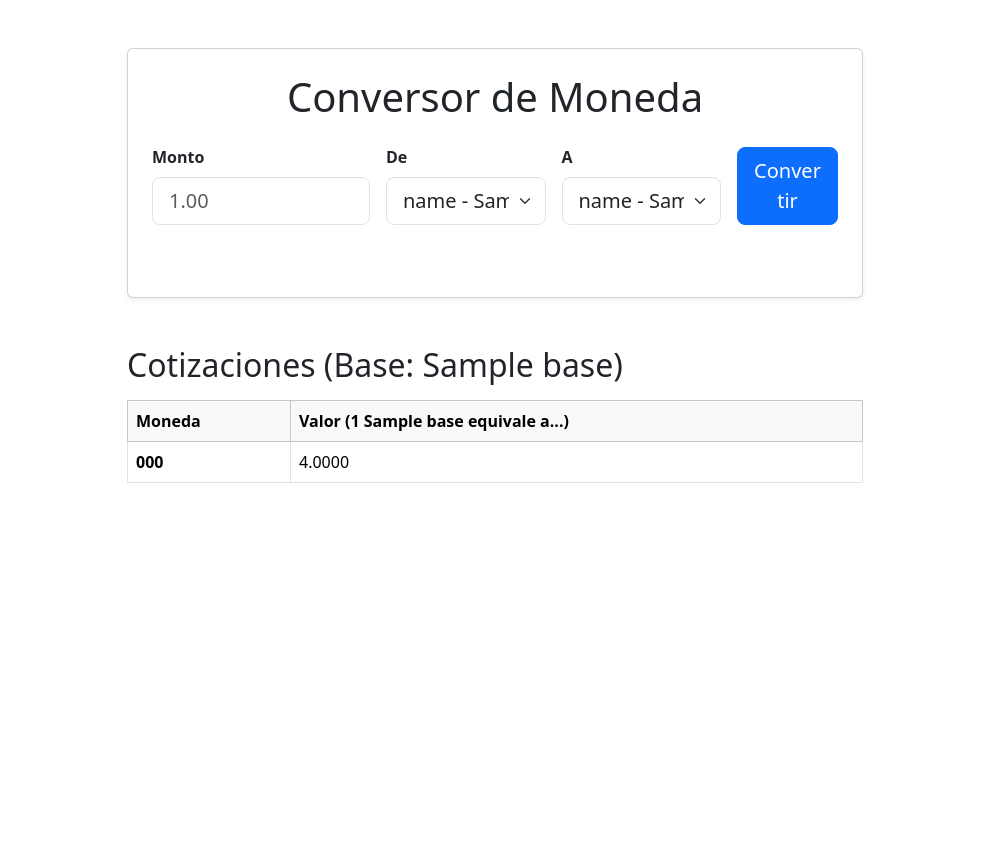
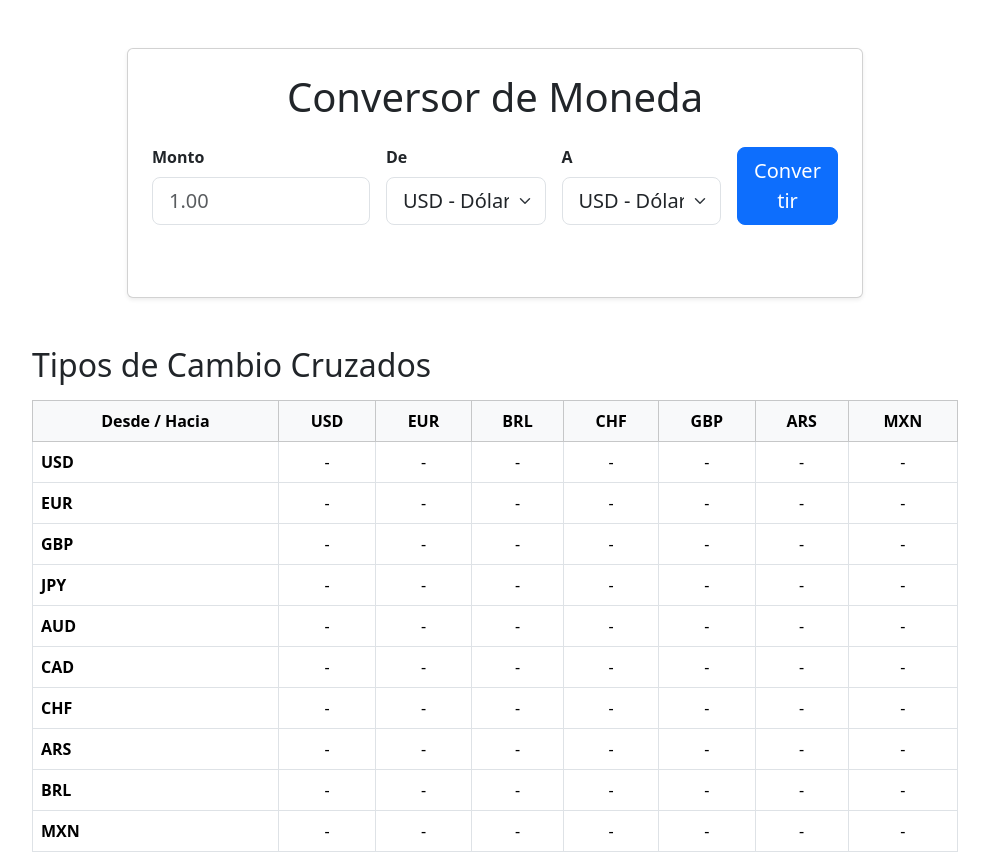
Before and after one commit to Thiagobrn3/CurrencyPy, a Django app: page / in a window 1280 px wide. Shown: the whole page, without its empty margins (145-1134 px from the left). Before the commit the page ends 483 px from the top, so only its background shows below. Run offline with Django 5.2, Linux system fonts and the light colour scheme; tables that the repository leaves empty hold one stand-in row (values such as "Sample post"); a database or web service that is not in the repository returns one stand-in record (values such as "Sample title"); data that the repository does not hold is empty.

Commit message:
change of table and new api for mor currencies

```diff
--- a/converter/templates/converter/index.html
+++ b/converter/templates/converter/index.html
@@ -1,11 +1,14 @@
 <!DOCTYPE html>
 <html lang="es">
+
 <head>
     <meta charset="UTF-8">
     <meta name="viewport" content="width=device-width, initial-scale=1">
-    <link href="https://cdn.jsdelivr.net/npm/bootstrap@5.3.2/dist/css/bootstrap.min.css" rel="stylesheet" integrity="sha384-T3c6CoIi6uLrA9TneNEoa7RxnatzjcDSCmG1MXxSR1GAsXEV/Dwwykc2MPK8M2HN" crossorigin="anonymous">
+    <link href="https://cdn.jsdelivr.net/npm/bootstrap@5.3.2/dist/css/bootstrap.min.css" rel="stylesheet"
+        integrity="sha384-T3c6CoIi6uLrA9TneNEoa7RxnatzjcDSCmG1MXxSR1GAsXEV/Dwwykc2MPK8M2HN" crossorigin="anonymous">
     <title>Conversor de Moneda</title>
 </head>
+
 <body>
     <main class="container mt-5">
         <div class="row justify-content-center">
@@ -18,7 +21,8 @@
                         <div class="row g-3 align-items-end">
                             <div class="col-md-4">
                                 <label for="amount" class="form-label fw-bold">Monto</label>
-                                <input type="number" class="form-control form-control-lg" id="amount" name="amount" placeholder="1.00" step="0.01" value="{{ original_amount|cut:',' }}" required>
+                                <input type="number" class="form-control form-control-lg" id="amount" name="amount"
+                                    placeholder="1.00" step="0.01" value="{{ original_amount|cut:',' }}" required>
                             </div>
 
                             <div class="col-md-3">
@@ -26,9 +30,11 @@
                                 <select class="form-select form-select-lg" id="from_currency" name="from_currency">
                                     {% for currency in currencies %}
                                     {% if currency.code == from_currency %}
-                                            <option value="{{ currency.code }}" selected>{{ currency.code }} - {{ currency.name }}</option>
+                                    <option value="{{ currency.code }}" selected>{{ currency.code }} - {{ currency.name
+                                        }}</option>
                                     {% else %}
-                                            <option value="{{ currency.code }}">{{ currency.code }} - {{ currency.name }}</option>
+                                    <option value="{{ currency.code }}">{{ currency.code }} - {{ currency.name }}
+                                    </option>
                                     {% endif %}
                                     {% endfor %}
                                 </select>
@@ -39,9 +45,11 @@
                                 <select class="form-select form-select-lg" id="to_currency" name="to_currency">
                                     {% for currency in currencies %}
                                     {% if currency.code == to_currency %}
-                                            <option value="{{ currency.code }}" selected>{{ currency.code }} - {{ currency.name }}</option>
+                                    <option value="{{ currency.code }}" selected>{{ currency.code }} - {{ currency.name
+                                        }}</option>
                                     {% else %}
-                                            <option value="{{ currency.code }}">{{ currency.code }} - {{ currency.name }}</option>
+                                    <option value="{{ currency.code }}">{{ currency.code }} - {{ currency.name }}
+                                    </option>
                                     {% endif %}
                                     {% endfor %}
                                 </select>
@@ -56,7 +64,8 @@
                     <div class="mt-5 text-center">
                         {% if converted_amount %}
                         <h2 class="display-5 text-success">
-                                {{ original_amount }} {{ from_currency }} = <strong>{{ converted_amount }} {{ to_currency }}</strong>
+                            {{ original_amount }} {{ from_currency }} = <strong>{{ converted_amount }} {{ to_currency
+                                }}</strong>
                         </h2>
                         {% endif %}
                         {% if error %}
@@ -67,30 +76,45 @@
             </div>
         </div>
 
-        {% if rates %}
+        {% if exchange_table %}
         <div class="row justify-content-center mt-5">
-            <div class="col-lg-8">
-                <h2 class="mb-3">Cotizaciones (Base: {{ base_currency }})</h2>
-                <table class="table table-hover table-bordered">
+            <div class="col-lg-10">
+                <h2 class="mb-3">Tipos de Cambio Cruzados</h2>
+                <div class="table-responsive">
+                    <table class="table table-bordered table-hover text-center">
                         <thead class="table-light">
                             <tr>
-                            <th>Moneda</th>
-                            <th>Valor (1 {{ base_currency }} equivale a...)</th>
+                                <th class="align-middle">Desde / Hacia</th>
+                                {% for code in column_currencies %}
+                                <th>{{ code }}</th>
+                                {% endfor %}
                             </tr>
                         </thead>
                         <tbody>
-                        {% for code, rate in rates.items %}
+                            {% for row in exchange_table %}
                             <tr>
-                            <td><strong>{{ code }}</strong></td>
-                            <td>{{ rate|floatformat:4 }}</td>
+                                <td class="fw-bold text-start">{{ row.base }}</td>
+                                {% for rate in row.rates %}
+                                <td>
+                                    {% if rate is not None %}
+                                    {{ rate|floatformat:4 }}
+                                    {% else %}
+                                    -
+                                    {% endif %}
+                                </td>
+                                {% endfor %}
                             </tr>
                             {% endfor %}
                         </tbody>
                     </table>
                 </div>
             </div>
+        </div>
         {% endif %}
     </main>
-    <script src="https://cdn.jsdelivr.net/npm/bootstrap@5.3.2/dist/js/bootstrap.bundle.min.js" integrity="sha384-C6RzsynM9kWDrMNeT87bh95OGNyZPhcTNXj1NW7RuBCsyN/o0jlpcV8Qyq46cDfL" crossorigin="anonymous"></script>
+    <script src="https://cdn.jsdelivr.net/npm/bootstrap@5.3.2/dist/js/bootstrap.bundle.min.js"
+        integrity="sha384-C6RzsynM9kWDrMNeT87bh95OGNyZPhcTNXj1NW7RuBCsyN/o0jlpcV8Qyq46cDfL"
+        crossorigin="anonymous"></script>
 </body>
+
 </html>
--- a/converter/views.py
+++ b/converter/views.py
@@ -1,74 +1,101 @@
-# converter/views.py
 import requests
 from django.shortcuts import render
 
-# (La función get_currencies() se mantiene igual, no la borres)
+# --- PEGA TU API KEY AQUÍ ---
+API_KEY = '0e4ca44e95444245cdcb3a1c'
+# -------------------------
+
 def get_currencies():
-    # ... tu código existente aquí ...
+    """Obtiene la lista de monedas desde ExchangeRate-API."""
     try:
-        url = 'https://api.frankfurter.app/currencies'
+        url = f'https://v6.exchangerate-api.com/v6/{API_KEY}/codes'
         response = requests.get(url)
         data = response.json()
-        currencies_list = [{'code': code, 'name': name} for code, name in data.items()]
+
+        # La API devuelve una lista de listas, ej: [['USD', 'United States Dollar'], ...]
+        supported_codes = data.get('supported_codes', [])
+        currencies_list = [{'code': code, 'name': name} for code, name in supported_codes]
         return currencies_list
     except Exception:
-        return [
-            {'code': 'USD', 'name': 'Dólar Americano'},
-            {'code': 'EUR', 'name': 'Euro'},
-            {'code': 'JPY', 'name': 'Yen Japonés'},
-        ]
+        return [{'code': 'USD', 'name': 'Dólar Americano'}, {'code': 'EUR', 'name': 'Euro'}]
+
+def get_exchange_table_data():
+    """
+    Prepara los datos para la tabla de conversión cruzada usando la API profesional.
+    Esta es la versión definitiva y más eficiente.
+    """
+    try:
+        column_codes = ['USD', 'EUR', 'BRL', 'CHF', 'GBP', 'ARS', 'MXN']
+        row_codes = ['USD', 'EUR', 'GBP', 'JPY', 'AUD', 'CAD', 'CHF', 'ARS', 'BRL', 'MXN']
+
+        # Hacemos una única llamada para obtener todas las tasas con base en USD
+        url = f'https://v6.exchangerate-api.com/v6/{API_KEY}/latest/USD'
+        response = requests.get(url)
+        data = response.json()
+        rates_from_usd = data.get('conversion_rates', {})
+
+        if not rates_from_usd: # Si no obtenemos tasas, retornamos vacío
+            return None, None
+
+        table_data = []
+        for base_code in row_codes:
+            row = {'base': base_code, 'rates': []}
+            for quote_code in column_codes:
+                if base_code in rates_from_usd and quote_code in rates_from_usd:
+                    # Fórmula de conversión cruzada: (tasa_usd_a_quote) / (tasa_usd_a_base)
+                    cross_rate = rates_from_usd[quote_code] / rates_from_usd[base_code]
+                    row['rates'].append(cross_rate)
+                else:
+                    row['rates'].append(None)
+            table_data.append(row)
+
+        return table_data, column_codes
+    except Exception:
+        return None, None
 
 def home(request):
     currencies = get_currencies()
-    context = {'currencies': currencies}
+    exchange_table, column_currencies = get_exchange_table_data()
 
-    # ---- NUEVO: OBTENER TABLA DE COTIZACIONES ----
-    try:
-        # Hacemos una petición para obtener las tasas más recientes con base en USD
-        rates_url = 'https://api.frankfurter.app/latest?from=USD'
-        rates_response = requests.get(rates_url)
-        rates_data = rates_response.json()
-
-        # Guardamos el diccionario de tasas en el contexto
-        # Le pasamos también el nombre de la moneda base
-        context['rates'] = rates_data.get('rates', {})
-        context['base_currency'] = rates_data.get('base', 'USD')
-
-    except Exception:
-        # Si falla, simplemente no mostraremos la tabla
-        context['rates'] = {}
-        context['base_currency'] = 'USD'
-    # ---------------------------------------------
+    context = {
+        'currencies': currencies,
+        'exchange_table': exchange_table,
+        'column_currencies': column_currencies
+    }
 
     if request.method == 'POST':
-        # ... (TODA TU LÓGICA POST SE MANTIENE EXACTAMENTE IGUAL) ...
-        # No necesitas cambiar nada aquí.
         amount_str = request.POST.get('amount')
         from_currency = request.POST.get('from_currency')
         to_currency = request.POST.get('to_currency')
-        context['from_currency'] = from_currency
-        context['to_currency'] = to_currency
+
+        context.update({'from_currency': from_currency, 'to_currency': to_currency})
+
         if not amount_str:
             context['error'] = 'Por favor, ingresa un monto.'
             return render(request, 'converter/index.html', context)
+
         try:
             amount = float(amount_str)
             context['original_amount'] = f"{amount:,.2f}"
+
             if from_currency == to_currency:
                 context['converted_amount'] = f"{amount:,.2f}"
                 return render(request, 'converter/index.html', context)
-            url = f'https://api.frankfurter.app/latest?amount={amount}&from={from_currency}&to={to_currency}'
+
+            # La URL de conversión de esta API es un poco diferente
+            url = f'https://v6.exchangerate-api.com/v6/{API_KEY}/pair/{from_currency}/{to_currency}/{amount}'
             response = requests.get(url)
             data = response.json()
-            if 'rates' not in data:
-                context['error'] = data.get('message', 'No se pudo obtener la tasa de cambio.')
+
+            if data.get('result') == 'success':
+                converted_amount = data.get('conversion_result')
+                context['converted_amount'] = f"{converted_amount:,.2f}"
             else:
-                converted_amount = data['rates'][to_currency]
-                context['converted_amount'] = f"{converted_amount:,.2f}"
+                context['error'] = data.get('error-type', 'No se pudo realizar la conversión.')
+
         except ValueError:
             context['error'] = 'El monto ingresado no es un número válido.'
-        except Exception as e:
-            context['error'] = f'Ocurrió un error inesperado. Por favor, intenta de nuevo.'
-
+        except Exception:
+            context['error'] = 'Ocurrió un error inesperado. Por favor, intenta de nuevo.'
 
     return render(request, 'converter/index.html', context)
```
Lines whose indentation alone changed are shown as unchanged.
